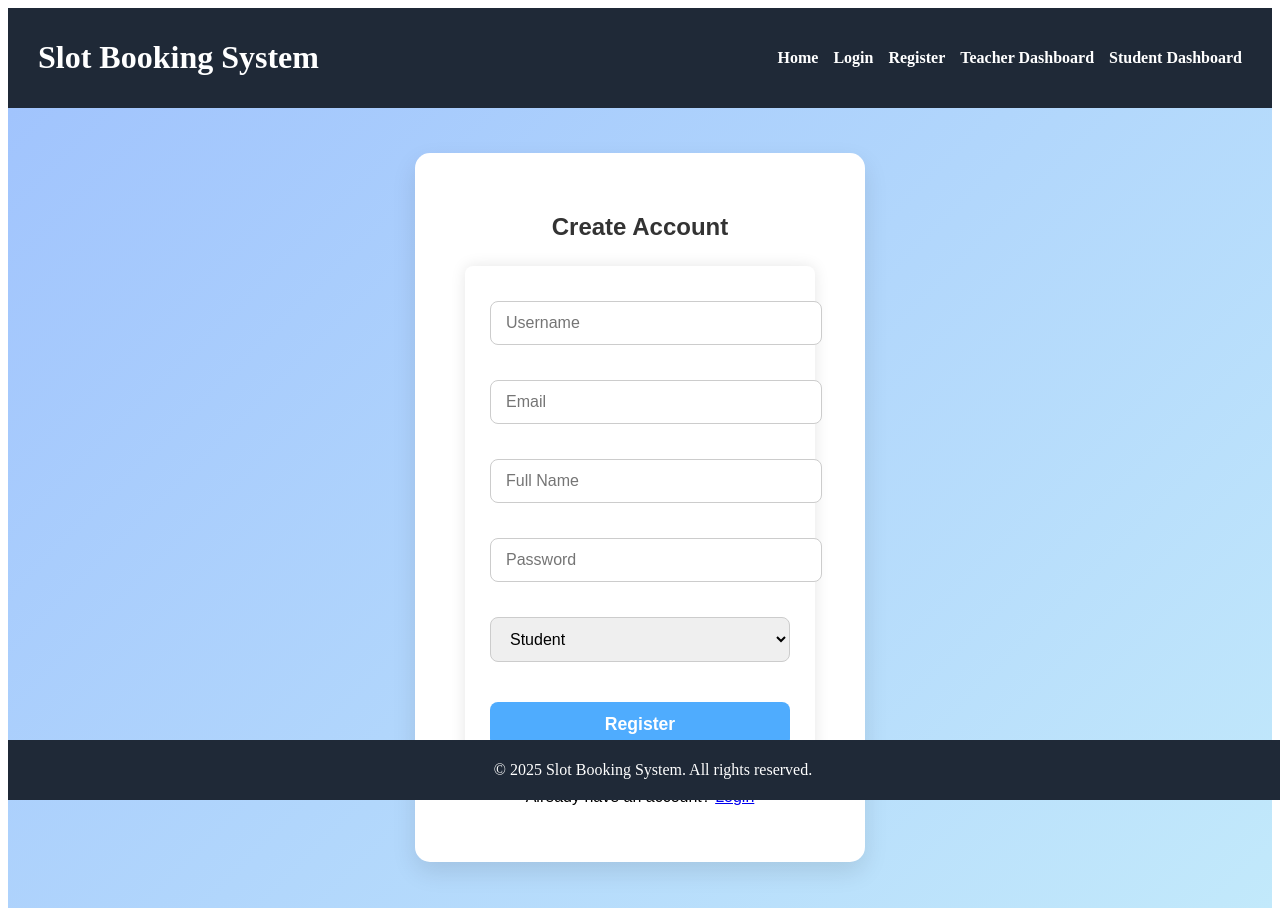
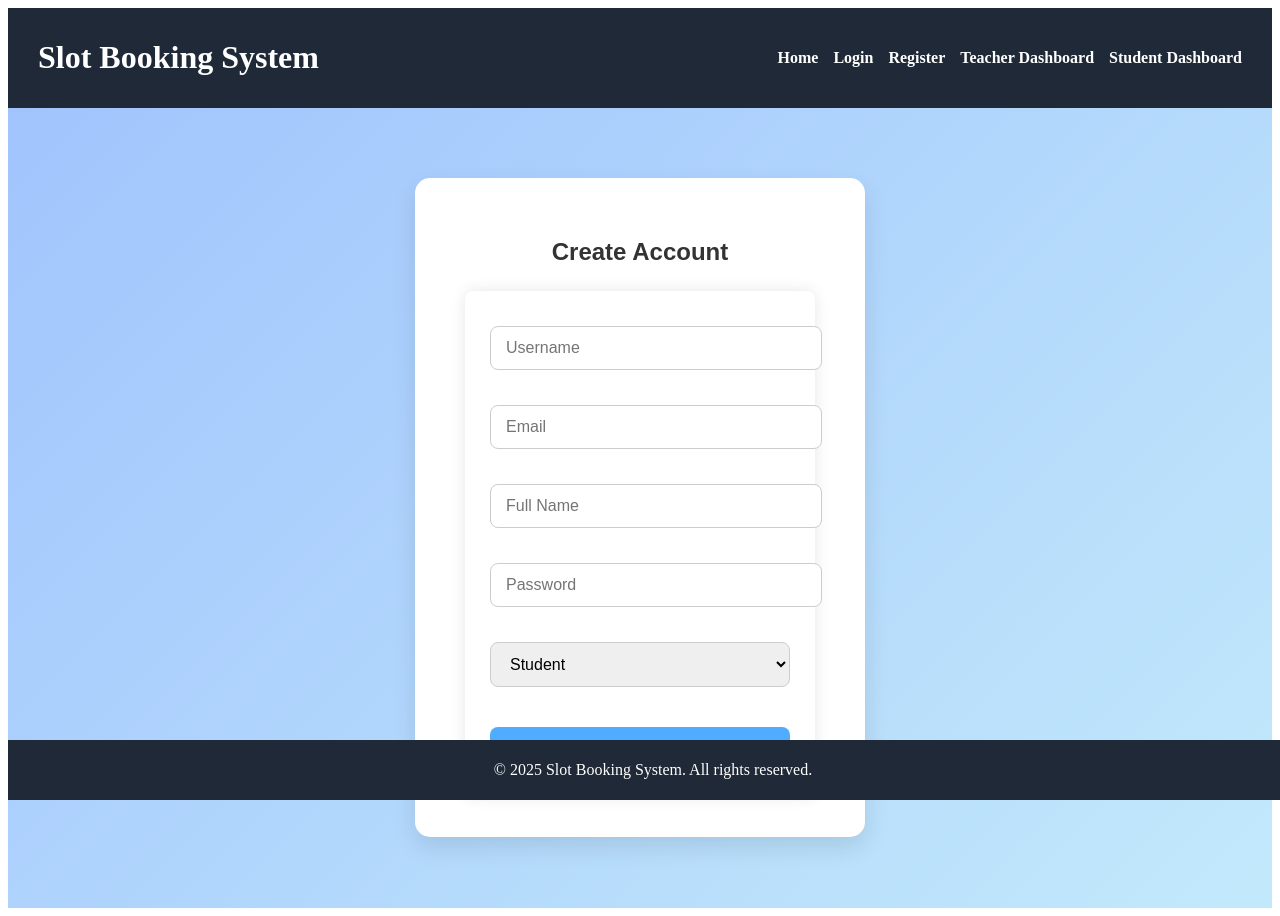
Before and after one commit to sanikamamidwar08/Student-Teacher-Slot-Booking, a React (Create React App) app in the folder frontend/: page /register in a window 1280 px wide. Built offline with nearby package versions, Linux system fonts and the light colour scheme.

Commit message:
add the new files

```diff
--- a/frontend/src/pages/Register.jsx
+++ b/frontend/src/pages/Register.jsx
@@ -1,5 +1,5 @@
 import { useState } from "react";
-import { useNavigate, Link } from "react-router-dom";
+import { useNavigate } from "react-router-dom";
 import axios from "axios";
 import "../App.css";
 
@@ -67,9 +67,6 @@ export default function Register() {
           </select>
           <button type="submit">Register</button>
         </form>
-        <p className="login-link">
-          Already have an account? <Link to="/login">Login</Link>
-        </p>
       </div>
     </div>
   );
```
Also changed, not shown: frontend/src/pages/Login.jsx (line endings or trailing spaces), frontend/src/pages/teacher/ChangeSchedule.jsx (added), frontend/src/pages/teacher/Notifications.jsx (added), frontend/src/pages/teacher/UpdateSchedule.jsx (added), frontend/src/pages/teacher/ViewBookings.jsx (added), frontend/src/pages/teacher/ViewSchedule.jsx (added).
